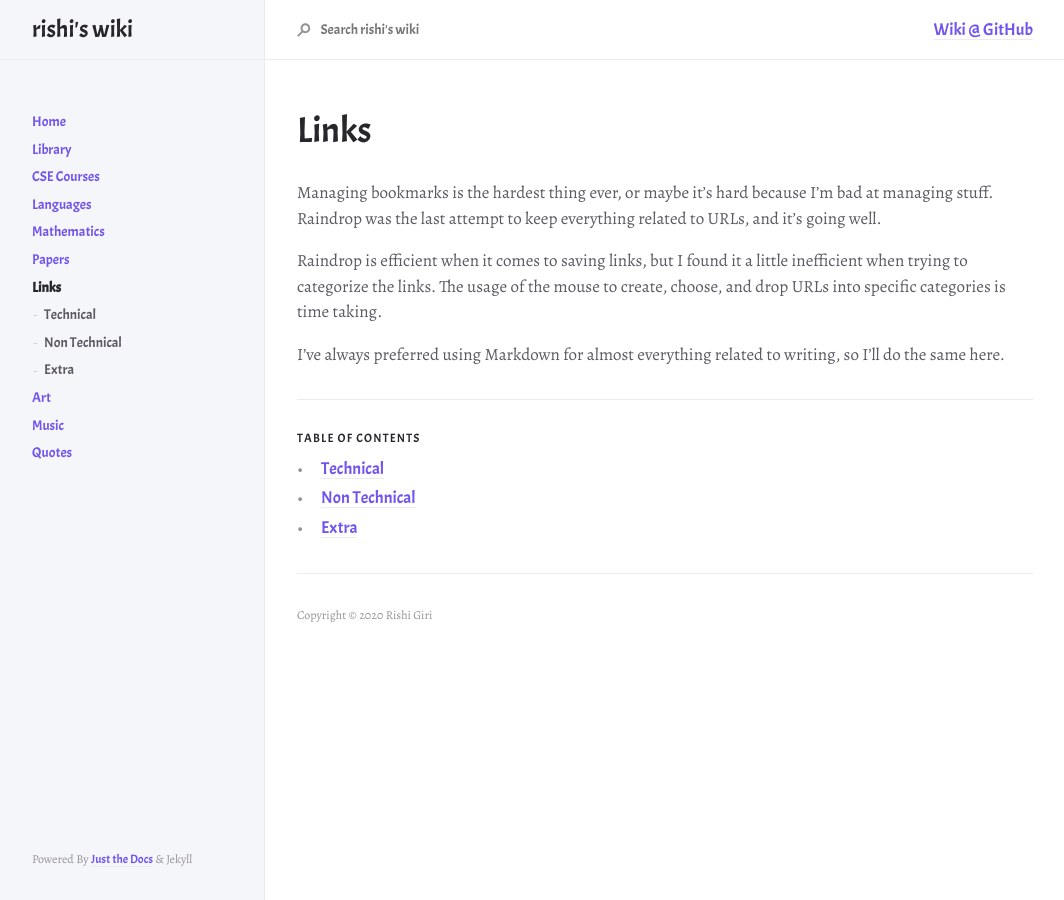
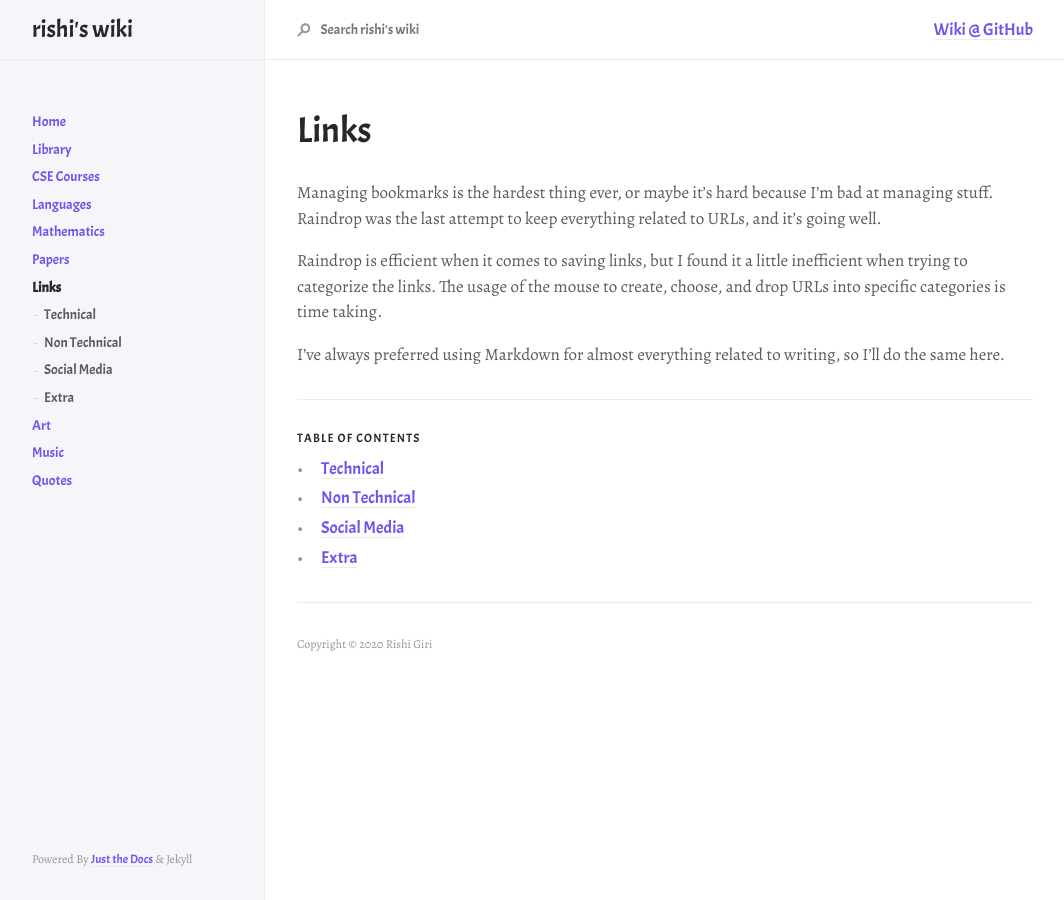
Before and after one commit to r8w/r8w, a Jekyll site: the page built from docs/links/links.md, in a window 1280 px wide. Shown: the whole page, without its empty margins (107-1171 px from the left). Built offline with Jekyll 4.4.1, drawn with Linux system fonts in a browser that asks for light colours; nearby versions of some CDN libraries.

Commit message:
add social media to links

```diff
--- /dev/null
+++ b/docs/links/social.md
@@ -0,0 +1,8 @@
+---
+layout: default
+parent: Links
+title: Social Media
+nav_order: 3
+---
+
+# Social Media
```
Also changed, not shown: docs/links/extra.md (+1 -1 lines).
